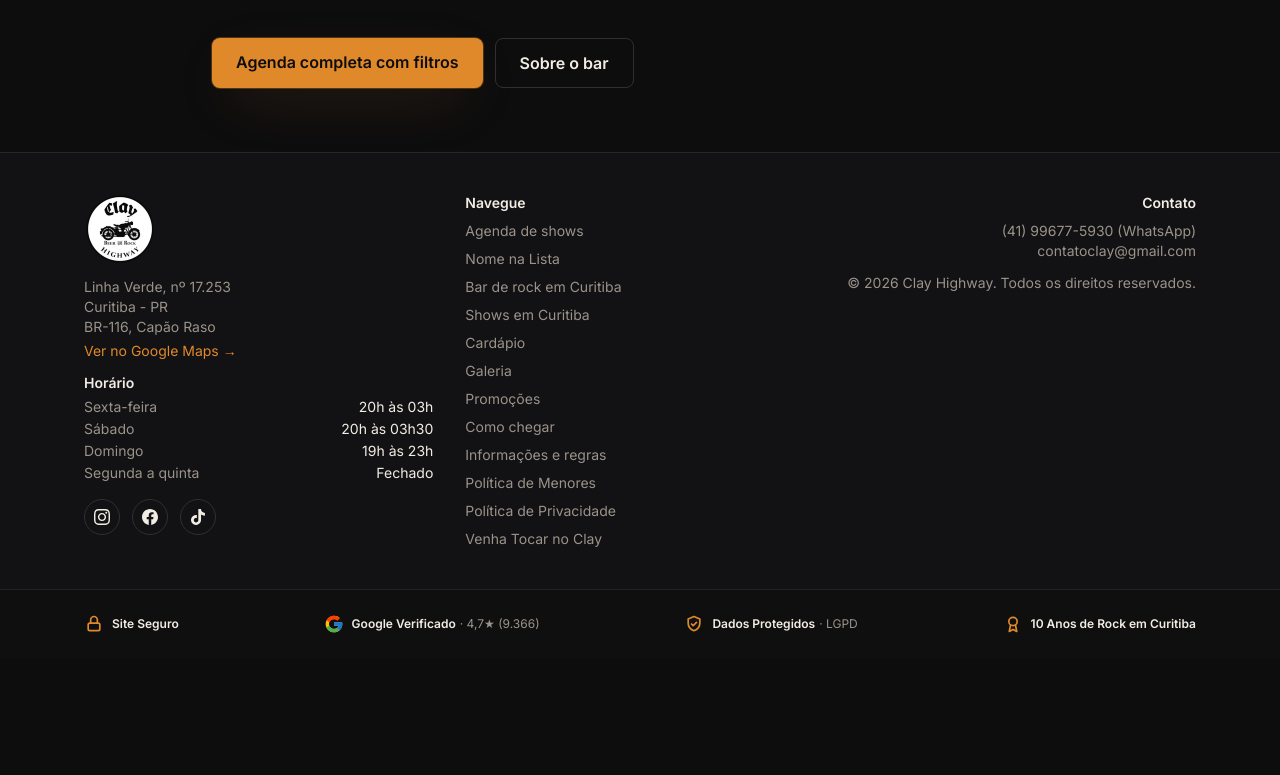
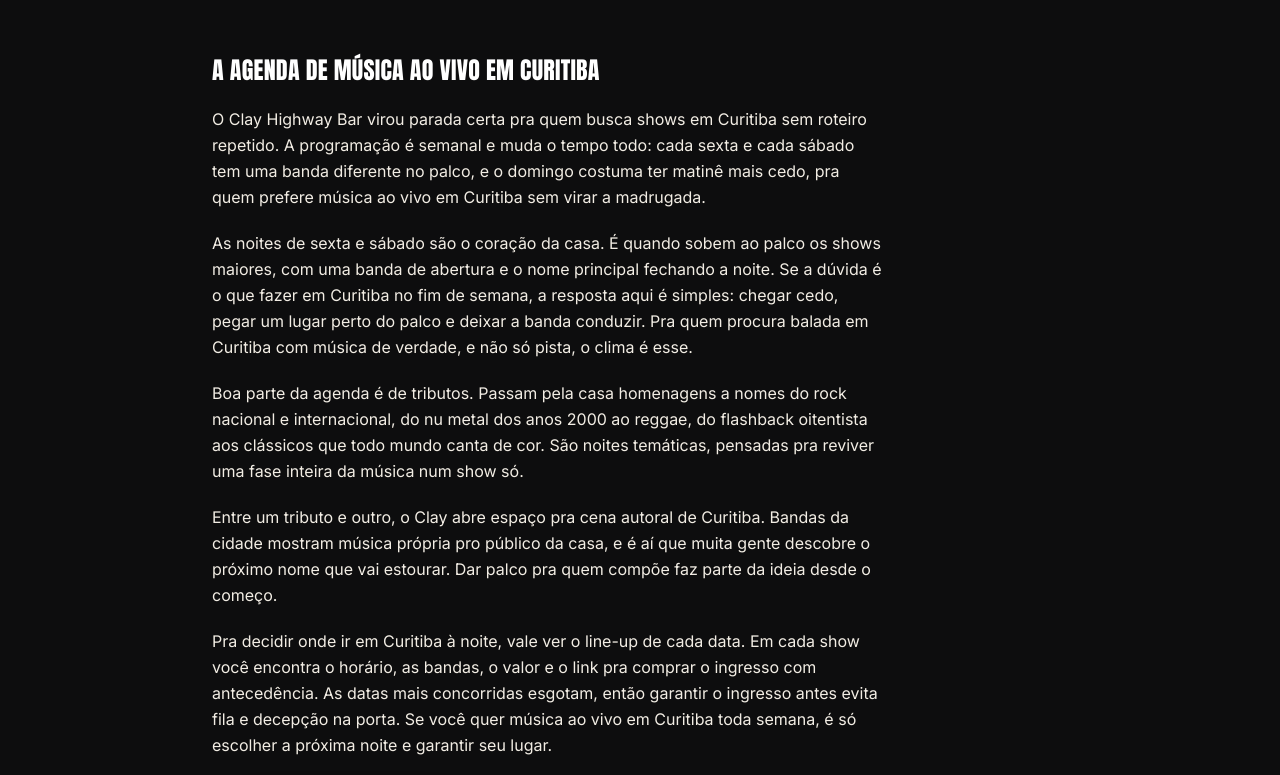
Before and after one commit to claynaweb-star/clayhighwaybar, a Next.js app: page /shows-em-curitiba in a window 1280 px wide. Shown: the part 4265-5040 px from the top of the page. Before the commit the page ends 4923 px from the top, so only its background shows below. Built offline with nearby package versions, Linux system fonts and the light colour scheme.

Commit message:
SEO: títulos por gênero e reforço de conteúdo

```diff
--- a/app/bar-de-rock-curitiba/page.tsx
+++ b/app/bar-de-rock-curitiba/page.tsx
@@ -60,6 +60,38 @@
             pra ver um show sem frescura, ou só tomar uma boa cerveja ouvindo
             rock de verdade, chega mais. O Clay Highway fica te esperando na
             Linha Verde.
+          </p>
+        </div>
+
+        <div className="mt-10 max-w-2xl space-y-5 leading-relaxed text-fog">
+          <h2 className="font-display text-2xl text-white">A estrutura da casa</h2>
+          <p>
+            A casa foi pensada pra show: palco amplo, som potente e uma pista que
+            comporta o público nas noites mais cheias sem perder o aconchego. Tem
+            área de bar com atendimento rápido, praça de alimentação com petiscos
+            e hambúrgueres e espaço pra circular entre uma banda e outra.
+          </p>
+          <p>
+            Pra quem quer curtir com o grupo de um lugar privilegiado, a casa tem
+            camarotes. É a opção de quem prefere assistir ao show do alto, com
+            mais conforto e espaço reservado. A reserva é feita direto com a casa
+            pelo WhatsApp, e nas datas mais concorridas vale garantir com
+            antecedência.
+          </p>
+          <h2 className="font-display mt-2 text-2xl text-white">
+            Localização e estacionamento
+          </h2>
+          <p>
+            O Clay fica na Linha Verde, no Capão Raso, na zona sul de Curitiba, à
+            beira da antiga BR-116. É um ponto de fácil acesso pra quem vem do
+            centro, das cidades da região metropolitana ou dos bairros do sul da
+            cidade, com o letreiro iluminado bem visível na via.
+          </p>
+          <p>
+            Chegar de carro ou de moto é tranquilo: a região tem estacionamento e
+            vagas na rua no entorno da casa, o que facilita a vida de quem quer
+            ficar até o fim da noite. Quem prefere aplicativo de transporte também
+            encontra a casa sem dificuldade pelo endereço na Linha Verde.
           </p>
         </div>
 
--- a/app/evento/[id]/page.tsx
+++ b/app/evento/[id]/page.tsx
@@ -24,11 +24,20 @@
   return events.map((event) => ({ id: event.id }));
 }
 
-/** Meta description ~150 caracteres com bandas, cidade e data. */
+/** Tipo do show pelo gênero real do evento, ex.: "Show de Reggae em Curitiba". */
+function generoEmCuritiba(event: ClayEvent): string {
+  const genero = event.genre?.split("·")[0].trim();
+  return genero ? `Show de ${genero} em Curitiba` : "Show ao vivo em Curitiba";
+}
+
+/** Meta description ~150 caracteres com gênero, bandas, cidade e data. */
 function metaDescription(event: ClayEvent): string {
   const bands = event.lineup.map((a) => a.name).join(", ");
   const date = formatEventDate(event.date).numeric;
-  const base = `${event.title} no Clay Highway Bar, Curitiba, em ${date}. Com ${bands}.`;
+  const genero = event.genre?.split("·")[0].trim();
+  const tipo = genero ? `show de ${genero.toLowerCase()}` : "show ao vivo";
+  const comBandas = bands ? ` Com ${bands}.` : "";
+  const base = `${event.title}, ${tipo} em Curitiba no Clay Highway Bar, ${date}.${comBandas}`;
   return base.length > 157 ? `${base.slice(0, 154)}…` : base;
 }
 
@@ -41,9 +50,10 @@
   const event = getEventById(id);
   if (!event) return { title: "Evento não encontrado, Clay Highway" };
 
-  // Padrão SEO local: "[Nome do show] — Show de Rock em Curitiba | Clay Highway Bar".
+  // Padrão SEO local usando o gênero real do evento, ex.:
+  // "Reggae no Clay, Show de Reggae em Curitiba | Clay Highway Bar".
   // `absolute` evita que o template do layout ("%s · Clay Highway Bar") duplique o sufixo.
-  const title = `${event.title}, Show de Rock em Curitiba | Clay Highway Bar`;
+  const title = `${event.title}, ${generoEmCuritiba(event)} | Clay Highway Bar`;
   const description = event.seoDescription ?? metaDescription(event);
   // Usa a versão leve da arte do evento (og/) — WhatsApp não renderiza a arte
   // original (2–3 MB). Sem banner, cai na imagem padrão do site.
--- a/app/nome-na-lista/page.tsx
+++ b/app/nome-na-lista/page.tsx
@@ -9,9 +9,10 @@
   "Promoção Nome na Lista do Clay Highway Bar, ingresso com valor promocional chegando até as 21h";
 
 export const metadata: Metadata = {
-  title: "Nome na Lista | Clay Highway Bar",
+  // `absolute` evita o nome duplicado do template do layout ("%s · Clay Highway Bar").
+  title: { absolute: "Nome na Lista | Clay Highway Bar" },
   description:
-    "Entre na lista VIP do Clay, o bar de rock de Curitiba. Garanta o valor promocional da noite chegando até as 21h. Cadastre nome, telefone e e-mail.",
+    "Entre na lista VIP do Clay, bar de rock em Curitiba. Chegando até as 21h o ingresso sai no valor promocional. Cadastre nome, telefone e e-mail.",
   alternates: { canonical: "/nome-na-lista" },
   openGraph: {
     title: "Nome na Lista · Clay Highway Bar",
--- a/app/shows-em-curitiba/page.tsx
+++ b/app/shows-em-curitiba/page.tsx
@@ -59,6 +59,48 @@
           ))}
         </div>
 
+        <div className="mt-14 max-w-2xl space-y-5 leading-relaxed text-fog">
+          <h2 className="font-display text-2xl text-white">
+            A agenda de música ao vivo em Curitiba
+          </h2>
+          <p>
+            O Clay Highway Bar virou parada certa pra quem busca shows em
+            Curitiba sem roteiro repetido. A programação é semanal e muda o tempo
+            todo: cada sexta e cada sábado tem uma banda diferente no palco, e o
+            domingo costuma ter matinê mais cedo, pra quem prefere música ao vivo
+            em Curitiba sem virar a madrugada.
+          </p>
+          <p>
+            As noites de sexta e sábado são o coração da casa. É quando sobem ao
+            palco os shows maiores, com uma banda de abertura e o nome principal
+            fechando a noite. Se a dúvida é o que fazer em Curitiba no fim de
+            semana, a resposta aqui é simples: chegar cedo, pegar um lugar perto
+            do palco e deixar a banda conduzir. Pra quem procura balada em
+            Curitiba com música de verdade, e não só pista, o clima é esse.
+          </p>
+          <p>
+            Boa parte da agenda é de tributos. Passam pela casa homenagens a
+            nomes do rock nacional e internacional, do nu metal dos anos 2000 ao
+            reggae, do flashback oitentista aos clássicos que todo mundo canta de
+            cor. São noites temáticas, pensadas pra reviver uma fase inteira da
+            música num show só.
+          </p>
+          <p>
+            Entre um tributo e outro, o Clay abre espaço pra cena autoral de
+            Curitiba. Bandas da cidade mostram música própria pro público da
+            casa, e é aí que muita gente descobre o próximo nome que vai estourar.
+            Dar palco pra quem compõe faz parte da ideia desde o começo.
+          </p>
+          <p>
+            Pra decidir onde ir em Curitiba à noite, vale ver o line-up de cada
+            data. Em cada show você encontra o horário, as bandas, o valor e o
+            link pra comprar o ingresso com antecedência. As datas mais
+            concorridas esgotam, então garantir o ingresso antes evita fila e
+            decepção na porta. Se você quer música ao vivo em Curitiba toda
+            semana, é só escolher a próxima noite e garantir seu lugar.
+          </p>
+        </div>
+
         <div className="mt-10 flex flex-wrap gap-3">
           <Link
             href="/agenda"
```
